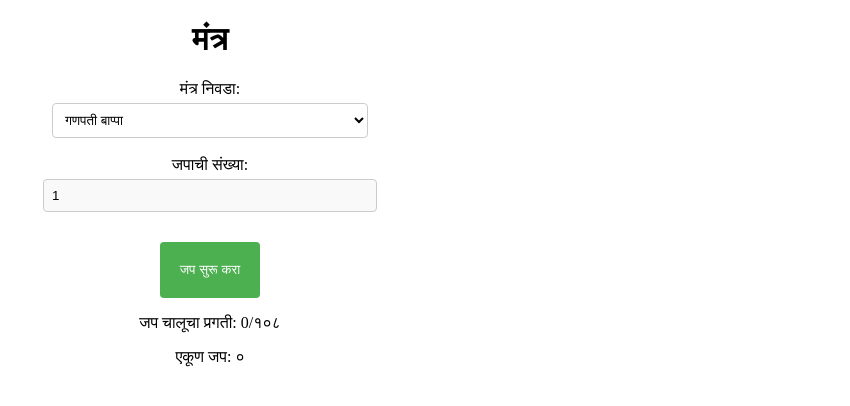
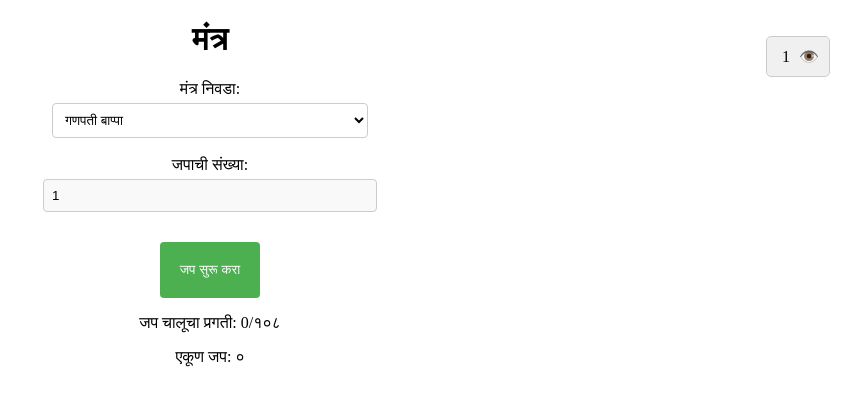
Before and after one commit to TheSwapnilJ/Chanting, a plain HTML site: page index.html in a window 1280 px wide. Shown: the whole page, without its empty margins (430-1280 px from the left). Drawn offline with Linux system fonts and the light colour scheme.

Commit message:
Your commit message

```diff
--- a/index.html
+++ b/index.html
@@ -7,18 +7,17 @@
   <link rel="stylesheet" href="styles.css">
 </head>
 <body>
+  <p id="visitor"><span id="visitorCount"></span> <span id="toggleVisitorCount" onclick="toggleVisitorCount()">👁️</span></p>
   <h1><span id="selectedMantra">मंत्र</span></h1>
   <div class="container">
     <label for="mantraSelect">मंत्र निवडा:</label>
     <select id="mantraSelect">
       <option value="ओम गं गणपतये नमः">गणपती बाप्पा</option>
       <option value="श्री स्वामी समर्थ">स्वामी समर्थ</option>
-      <option value="ॐ त्र्यम्बकं यजामहे सुगन्धिं पुष्टिवर्धनम्। उर्वारुकमिव बन्धनान मृत्योर्मुक्षीय मामृतात्॥ महादेव मूळ मंत्र: ऊँ नम: शिवाय।।">महादेव</option>
+      <option value="ॐ त्र्यम्बकं यजामहे सुगन्धिं पुष्टिवर्धनम्। उर्वारुकमिव बन्धनान मृत्योर्मुक्षीय मामृतात्॥ महादेव मूळ मंत्र: ऊँ नम: शिवाय ।।">महादेव</option>
       <option value="'ॐ नमो भगवते आंजनेयाय महाबलाय स्वाहा।। ॐ तेजसे नम:।। ॐ प्रसन्नात्मने नम:।। ॐ शूराय नम:।।">हनुमान </option>
       <option value="'ॐ श्री गुरुदत्तात्रेय श्रीपाद श्री वल्लभाय नमः">गुरुदेव दत्त </option>
       <option value=" ईद मेव शिवम, ईद मेव शिवम, ईद मेव शिवम ।। शिव हर शंकर नमामि शंकर शिव शंकर शंभो ।। हे  गिरजापती भवानी शंकर शिव शंकर शंभो ।।"> श्री स्वामी </option>
-
-
     </select>
     <br>
     <label for="times">जपाची संख्या:</label>
@@ -27,7 +26,6 @@
     <button id="startBtn">जप सुरू करा</button>
 
     <p>जप चालूचा प्रगती: <span id="progress">0/१०८</span></p>
-
     <p>एकूण जप: <span id="totalChants">०</span></p>
   </div>
   <script src="script.js"></script>
--- a/script.js
+++ b/script.js
@@ -5,6 +5,31 @@ const countBtn = document.getElementById('countBtn');
 const progressDisplay = document.getElementById('progress');
 const totalChantsDisplay = document.getElementById('totalChants');
 const selectedMantraDisplay = document.getElementById('selectedMantra');
+const visitorCountDisplay = document.getElementById('visitorCount');
+
+// Function to toggle the visibility of the visitor count
+function toggleVisitorCount() {
+  if (visitorCountDisplay.style.display === 'none') {
+    visitorCountDisplay.style.display = 'inline';
+  } else {
+    visitorCountDisplay.style.display = 'none';
+  }
+}
+
+// Function to increment and display the visitor count
+function incrementVisitorCount() {
+  if (localStorage.getItem('visits')) {
+    let count = parseInt(localStorage.getItem('visits'));
+    count++;
+    localStorage.setItem('visits', count);
+  } else {
+    localStorage.setItem('visits', 1);
+  }
+  visitorCountDisplay.textContent = localStorage.getItem('visits');
+}
+
+// Call the function to increment and display the visitor count
+incrementVisitorCount();
 
 startBtn.addEventListener('click', () => {
   const selectedMantra = mantraSelect.value;
@@ -41,7 +66,6 @@ function startChanting(mantra, timesToChant) {
     }
   });
 
-  // Display the selected mantra in big and bold text
   selectedMantraDisplay.textContent = mantra;
   selectedMantraDisplay.style.fontSize = '24px';
   selectedMantraDisplay.style.fontWeight = 'bold';
--- a/styles.css
+++ b/styles.css
@@ -74,6 +74,30 @@ input[type="number"] {
     text-align: center;
   }
 
+  .eye-icon {
+    cursor: pointer;
+    font-size: 20px;
+    margin-left: 5px;
+  }
+
+  #visitor {
+    position: fixed;
+    top: 20px;
+    right: 20px;
+    padding: 10px;
+    background-color: #f0f0f0;
+    border: 1px solid #ccc;
+    border-radius: 5px;
+    text-align: right; /* Align content to the right */
+  }
+
+  #visitor span {
+    cursor: pointer;
+    margin-left: 5px;
+  }
+
+  /* Add this to position the visitor count container on the right side */
+
   @media screen and (max-width: 600px) {
     body {
         padding: 10px;
```
